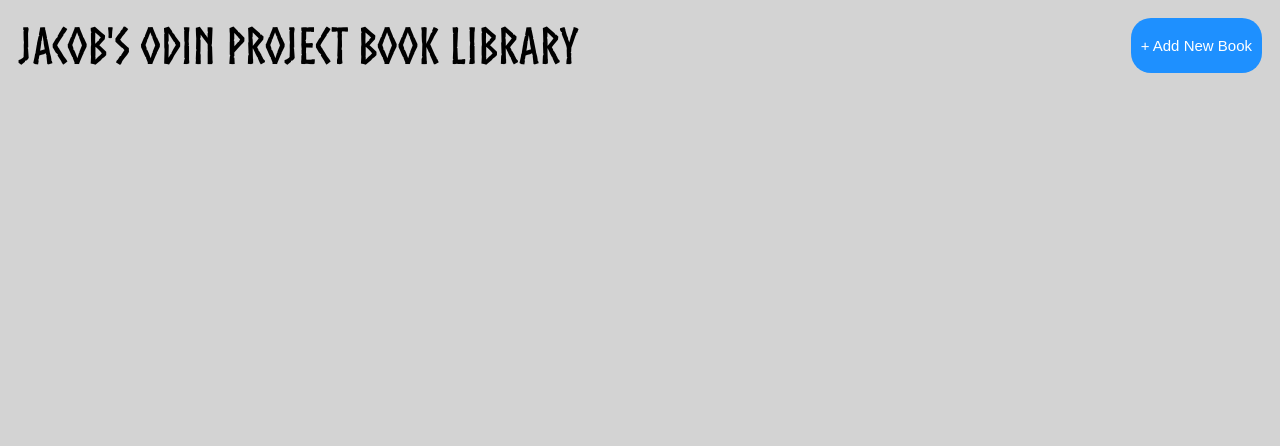
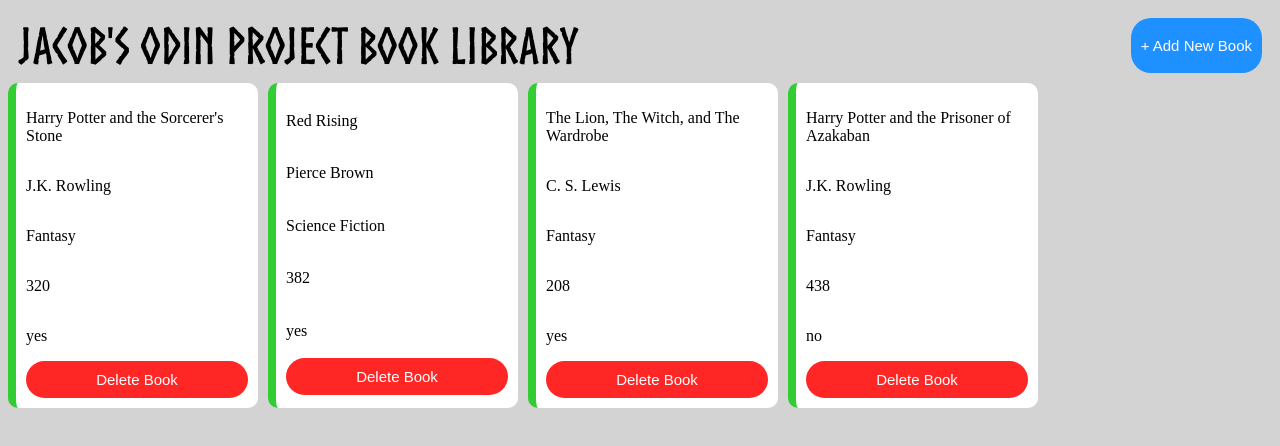
Before and after one commit to jsmit1993/top-library-project, a plain HTML site: page index.html in a window 1280 px wide. Drawn offline with Linux system fonts and the light colour scheme.

Commit message:
Add display function
Used a for each arrow function to loop through the array and add each book as
an individual card. Focused on making the cards have some classes and had the right data displayed.
Changed some background colors in the bookdisplay so that it didn't look like everthing was overlapping
when both bookcard and bookdipslay are white.

```diff
--- a/scripts/javascript.js
+++ b/scripts/javascript.js
@@ -2,6 +2,7 @@
 const addButton = document.querySelector('.addButton');
 const closeButton = document.querySelector('.closebutton');
 const bookForm = document.querySelector('#bookForm');
+const bookDisplay = document.querySelector('.bookDisplay');
 
 addButton.addEventListener('click', () => {
     bookModal.showModal();
@@ -13,12 +14,44 @@
 })
 
 const myLibrary = [
+    {
+        title: "Harry Potter and the Sorcerer's Stone",
+        author: "J.K. Rowling",
+        genre: "Fantasy",
+        pages: "320",
+        read: "yes",
+        bookId: "001"
+    },
+    {
+        title: "Red Rising",
+        author: "Pierce Brown",
+        genre: "Science Fiction",
+        pages: "382",
+        read: "yes",
+        bookId: "002"
+    },
+    {
+        title: "The Lion, The Witch, and The Wardrobe",
+        author: "C. S. Lewis",
+        genre: "Fantasy",
+        pages: "208",
+        read: "yes",
+        bookId: "003"
+    },
+    {
+        title: "Harry Potter and the Prisoner of Azakaban",
+        author: "J.K. Rowling",
+        genre: "Fantasy",
+        pages: "438",
+        read: "no",
+        bookId: "004"
+    }
 
 ];
 
 function Book(title, author, genre, pages, read, bookId) {
     this.title = title;
-    this.authoer = author;
+    this.author = author;
     this.genre = genre;
     this.pages = pages;
     this.read = read;
@@ -30,9 +63,52 @@
     myLibrary.push(newBook);
 }
 
-function buildBookDisplay(title, author, genre, pages, read, bookId) {
+function buildBookDisplay(bookLibrary) {
+    bookLibrary.forEach(book => {
+        let bookCard = document.createElement('div');
+        bookCard.classList.add('bookCard');
 
+        let bookTitle = document.createElement('p');
+        bookTitle.classList.add('bookTitle');
+        bookTitle.textContent = book.title;
+        bookCard.appendChild(bookTitle);
+
+        let bookAuthor = document.createElement('p');
+        bookAuthor.classList.add('bookAuthor');
+        bookAuthor.textContent = book.author;
+        bookCard.appendChild(bookAuthor);
+
+        let bookGenre = document.createElement('p');
+        bookGenre.classList.add('bookGenre');
+        bookGenre.textContent = book.genre;
+        bookCard.appendChild(bookGenre);
+
+        let bookPages = document.createElement('p');
+        bookPages.classList.add('bookPages');
+        bookPages.textContent = book.pages;
+        bookCard.appendChild(bookPages);
+
+        let bookRead = document.createElement('p');
+        bookRead.classList.add('bookRead');
+        bookRead.textContent = book.read;
+        bookCard.appendChild(bookRead);
+
+        let bookIds = document.createElement('p');
+        bookIds.classList.add('BookId');
+        bookIds.textContent = book.bookId;
+        bookIds.style.display = 'none';
+        bookCard.appendChild(bookIds);
+
+        let deletebutton = document.createElement('button');
+        deletebutton.classList.add('deleteButton');
+        deletebutton.textContent = 'Delete Book'
+        bookCard.appendChild(deletebutton);
+
+        bookDisplay.appendChild(bookCard);
+    });
 }
+
+buildBookDisplay(myLibrary);
 //display function - this needs to be a for loop that pulls the hard coded, and the added and displays them in the correct spot
 
 //buttons for opening modal dialog window
--- a/styles/stylesheet.css
+++ b/styles/stylesheet.css
@@ -32,7 +32,7 @@
     border-radius: 20px;
 }
 
-.closebutton {
+.closebutton, .deleteButton {
     background-color: #ff2626;
     color: white;
     border: none;
@@ -42,7 +42,20 @@
 }
 
 .bookDisplay {
+    display: grid;
+    grid-template-columns: repeat(auto-fit, minmax(75px, 250px));
+    gap: 10px;
+
+}
+
+.bookCard {
     background-color: white;
+    display: flex;
+    flex-direction: column;
+    justify-content: space-evenly;
+    border-radius: 10px;
+    border-left: limegreen solid 8px;
+    padding: 10px;
 }
 
 #bookModal {
```
